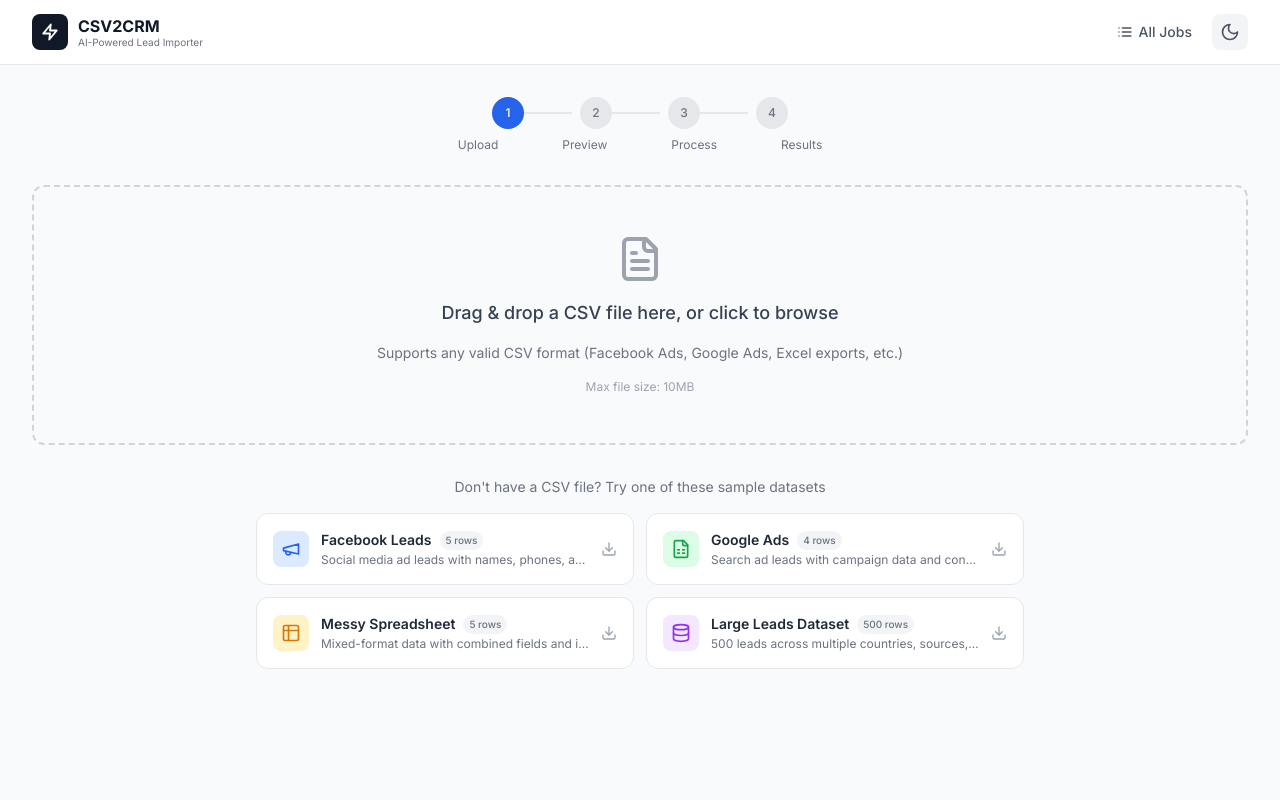
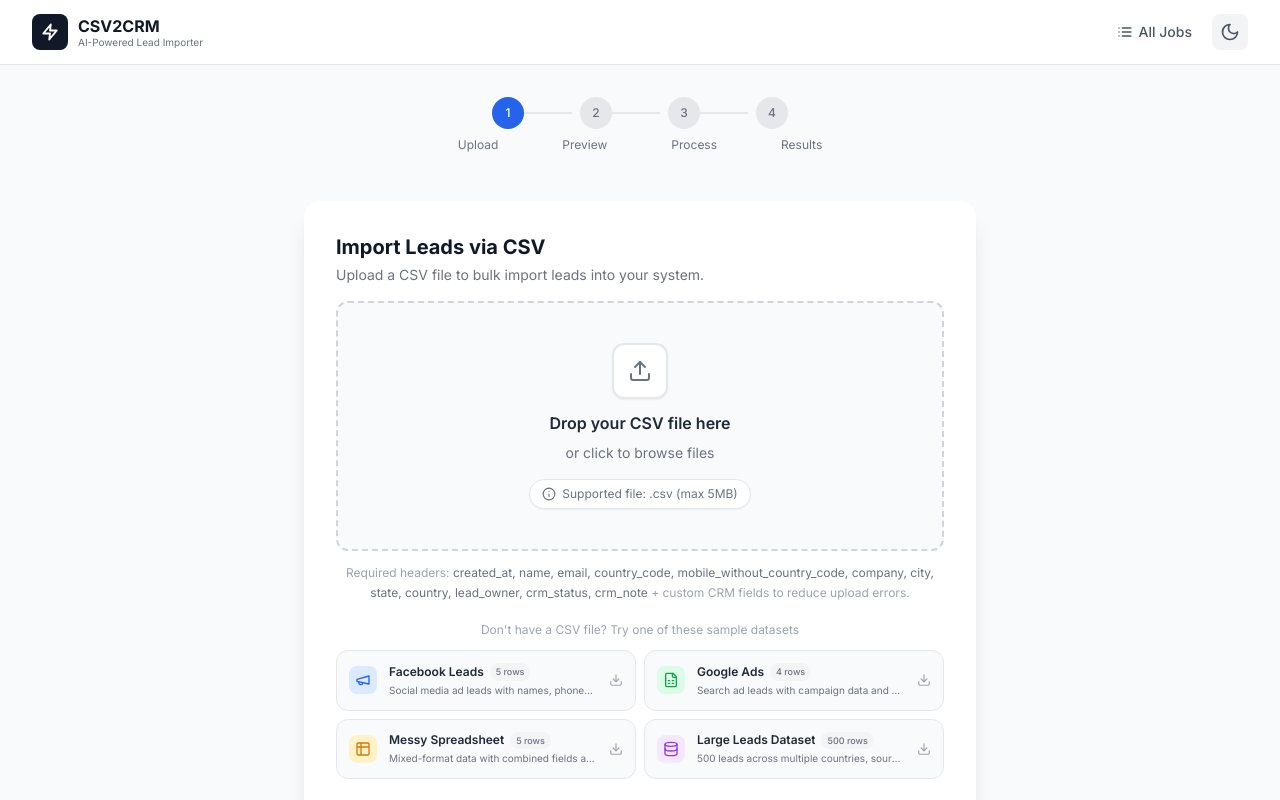
Before and after one commit to Agamya-Samuel/csv2crm, a Next.js app in the folder apps/web/: page / in a window 1280 px wide. Shown: the top 800 px of the page. Built offline with nearby package versions, Linux system fonts and the light colour scheme; no server answers.

Commit message:
feat: redesign FileUploader as GrowEasy-style modal card including embedded sample files

```diff
--- a/apps/web/src/components/FileUploader.tsx
+++ b/apps/web/src/components/FileUploader.tsx
@@ -2,15 +2,53 @@
 
 import { useCallback, useState } from "react";
 import { useDropzone } from "react-dropzone";
-import { Upload, FileText, AlertCircle } from "lucide-react";
+import { Upload, AlertCircle, Download, Info, FileSpreadsheet, Megaphone, Table2, Database } from "lucide-react";
+
+const SAMPLE_FILES = [
+  {
+    name: "Facebook Leads",
+    filename: "facebook-leads.csv",
+    description: "Social media ad leads with names, phones, and lead status",
+    rows: "5 rows",
+    icon: <Megaphone className="w-4 h-4" />,
+    color: "text-blue-600 bg-blue-100 dark:text-blue-400 dark:bg-blue-900/30",
+  },
+  {
+    name: "Google Ads",
+    filename: "google-ads.csv",
+    description: "Search ad leads with campaign data and contact info",
+    rows: "4 rows",
+    icon: <FileSpreadsheet className="w-4 h-4" />,
+    color: "text-green-600 bg-green-100 dark:text-green-400 dark:bg-green-900/30",
+  },
+  {
+    name: "Messy Spreadsheet",
+    filename: "messy-spreadsheet.csv",
+    description: "Mixed-format data with combined fields and inconsistent columns",
+    rows: "5 rows",
+    icon: <Table2 className="w-4 h-4" />,
+    color: "text-amber-600 bg-amber-100 dark:text-amber-400 dark:bg-amber-900/30",
+  },
+  {
+    name: "Large Leads Dataset",
+    filename: "large-leads-dataset.csv",
+    description: "500 leads across multiple countries, sources, and statuses",
+    rows: "500 rows",
+    icon: <Database className="w-4 h-4" />,
+    color: "text-purple-600 bg-purple-100 dark:text-purple-400 dark:bg-purple-900/30",
+  },
+];
 
 interface FileUploaderProps {
   onFileSelect: (file: File) => void;
   isUploading: boolean;
   error: string | null;
+  onCancel: () => void;
 }
 
-export default function FileUploader({ onFileSelect, isUploading, error }: FileUploaderProps) {
+const REQUIRED_HEADERS = "created_at, name, email, country_code, mobile_without_country_code, company, city, state, country, lead_owner, crm_status, crm_note";
+
+export default function FileUploader({ onFileSelect, isUploading, error, onCancel }: FileUploaderProps) {
   const [selectedFile, setSelectedFile] = useState<File | null>(null);
 
   const onDrop = useCallback(
@@ -27,76 +65,157 @@ export default function FileUploader({ onFileSelect, isUploading, error }: FileU
     onDrop,
     accept: { "text/csv": [".csv"] },
     maxFiles: 1,
-    maxSize: 10 * 1024 * 1024,
+    maxSize: 5 * 1024 * 1024,
     disabled: isUploading,
   });
 
   return (
-    <div className="w-full max-w-7xl mx-auto">
+    <div className="flex items-start justify-center py-4">
+      <div className="w-full max-w-2xl bg-white dark:bg-gray-900 rounded-2xl shadow-xl overflow-hidden">
+        {/* Header */}
+        <div className="px-8 pt-8 pb-4">
+          <h2 className="text-xl font-bold text-gray-900 dark:text-white">
+            Import Leads via CSV
+          </h2>
+          <p className="text-sm text-gray-500 dark:text-gray-400 mt-1">
+            Upload a CSV file to bulk import leads into your system.
+          </p>
+        </div>
+
+        {/* Body */}
+        <div className="px-8 pb-6">
+          {/* Drop zone */}
           <div
             {...getRootProps()}
             className={`
-          relative border-2 border-dashed rounded-xl p-12 text-center cursor-pointer
+              relative border-2 border-dashed rounded-xl p-10 text-center cursor-pointer
               transition-all duration-200 ease-in-out
               ${isDragActive
-            ? "border-blue-500 bg-blue-50 dark:bg-blue-950/30"
-            : "border-gray-300 dark:border-gray-600 hover:border-blue-400 dark:hover:border-blue-500"
+                ? "border-orange-400 bg-orange-50 dark:bg-orange-950/20"
+                : "border-gray-300 dark:border-gray-600 hover:border-orange-400 dark:hover:border-orange-500 bg-gray-50 dark:bg-gray-800/50"
               }
               ${isUploading ? "opacity-50 cursor-not-allowed" : ""}
             `}
           >
             <input {...getInputProps()} />
 
-        <div className="flex flex-col items-center gap-4">
-          {isDragActive ? (
-            <Upload className="w-12 h-12 text-blue-500" />
+            <div className="flex flex-col items-center gap-3">
+              {/* Upload icon */}
+              <div className="w-14 h-14 rounded-xl border-2 border-gray-200 dark:border-gray-600 bg-white dark:bg-gray-800 flex items-center justify-center shadow-sm">
+                {isUploading ? (
+                  <div className="animate-spin rounded-full h-6 w-6 border-b-2 border-orange-500" />
                 ) : (
-            <FileText className="w-12 h-12 text-gray-400 dark:text-gray-500" />
+                  <Upload className="w-6 h-6 text-gray-500 dark:text-gray-400" />
                 )}
+              </div>
 
               {isUploading ? (
-            <div className="flex items-center gap-2">
-              <div className="animate-spin rounded-full h-5 w-5 border-b-2 border-blue-500" />
-              <span className="text-gray-600 dark:text-gray-400">Uploading...</span>
-            </div>
+                <p className="text-base font-semibold text-gray-700 dark:text-gray-300">
+                  Uploading...
+                </p>
               ) : isDragActive ? (
-            <p className="text-lg font-medium text-blue-600 dark:text-blue-400">
+                <p className="text-base font-semibold text-orange-600 dark:text-orange-400">
                   Drop your CSV file here
                 </p>
               ) : (
                 <>
-              <p className="text-lg font-medium text-gray-700 dark:text-gray-300">
-                Drag & drop a CSV file here, or click to browse
+                  <p className="text-base font-semibold text-gray-800 dark:text-gray-200">
+                    Drop your CSV file here
                   </p>
-              <p className="text-sm text-gray-500 dark:text-gray-400">
-                Supports any valid CSV format (Facebook Ads, Google Ads, Excel exports, etc.)
+                  <p className="text-sm text-gray-500 dark:text-gray-400 -mt-1">
+                    or click to browse files
                   </p>
-              <p className="text-xs text-gray-400 dark:text-gray-500">Max file size: 10MB</p>
                 </>
               )}
+
+              {/* Supported file badge */}
+              <div className="flex items-center gap-1.5 px-3 py-1.5 rounded-full bg-white dark:bg-gray-700 border border-gray-200 dark:border-gray-600 text-xs text-gray-500 dark:text-gray-400 shadow-sm mt-1">
+                <Info className="w-3.5 h-3.5 flex-shrink-0" />
+                <span>Supported file: .csv (max 5MB)</span>
+              </div>
             </div>
           </div>
 
-      {selectedFile && !isUploading && (
-        <div className="mt-4 p-3 bg-gray-50 dark:bg-gray-800 rounded-lg flex items-center gap-3">
-          <FileText className="w-5 h-5 text-gray-500 dark:text-gray-400" />
+          {/* Required headers info */}
+          <p className="text-xs text-gray-400 dark:text-gray-500 text-center mt-3 leading-relaxed px-2">
+            Required headers: <span className="text-gray-500 dark:text-gray-400">{REQUIRED_HEADERS}</span>
+            {" "}+ custom CRM fields to reduce upload errors.
+          </p>
+
+          {/* Sample files section */}
+          <div className="mt-5">
+            <p className="text-xs text-gray-400 dark:text-gray-500 text-center mb-3">
+              Don&apos;t have a CSV file? Try one of these sample datasets
+            </p>
+            <div className="grid grid-cols-1 sm:grid-cols-2 gap-2">
+              {SAMPLE_FILES.map((file) => (
+                <a
+                  key={file.filename}
+                  href={`/samples/${file.filename}`}
+                  download
+                  className="group flex items-center gap-3 p-3 rounded-xl border border-gray-200
+                    dark:border-gray-700 bg-gray-50 dark:bg-gray-800/60
+                    hover:border-orange-300 dark:hover:border-orange-600
+                    hover:bg-orange-50 dark:hover:bg-orange-900/10
+                    transition-all duration-200"
+                >
+                  <div className={`p-1.5 rounded-lg flex-shrink-0 ${file.color}`}>
+                    {file.icon}
+                  </div>
                   <div className="flex-1 min-w-0">
-            <p className="text-sm font-medium text-gray-700 dark:text-gray-300 truncate">
-              {selectedFile.name}
+                    <div className="flex items-center gap-1.5">
+                      <p className="text-xs font-semibold text-gray-800 dark:text-gray-200
+                        group-hover:text-orange-600 dark:group-hover:text-orange-400 transition-colors truncate">
+                        {file.name}
                       </p>
-            <p className="text-xs text-gray-500 dark:text-gray-400">
-              {(selectedFile.size / 1024).toFixed(1)} KB
+                      <span className="text-[9px] px-1.5 py-0.5 rounded-full bg-gray-100 dark:bg-gray-700
+                        text-gray-500 dark:text-gray-400 font-medium flex-shrink-0">
+                        {file.rows}
+                      </span>
+                    </div>
+                    <p className="text-[10px] text-gray-500 dark:text-gray-400 mt-0.5 truncate">
+                      {file.description}
                     </p>
                   </div>
+                  <Download className="w-3.5 h-3.5 text-gray-400 group-hover:text-orange-500 transition-colors flex-shrink-0" />
+                </a>
+              ))}
             </div>
-      )}
+          </div>
 
+          {/* Error */}
           {error && (
             <div className="mt-4 p-3 bg-red-50 dark:bg-red-950/30 border border-red-200 dark:border-red-800 rounded-lg flex items-center gap-3">
-          <AlertCircle className="w-5 h-5 text-red-500" />
+              <AlertCircle className="w-5 h-5 text-red-500 flex-shrink-0" />
               <p className="text-sm text-red-600 dark:text-red-400">{error}</p>
             </div>
           )}
         </div>
+
+        {/* Footer */}
+        <div className="px-8 py-5 border-t border-gray-100 dark:border-gray-800 flex items-center justify-between gap-4">
+          <button
+            onClick={onCancel}
+            disabled={isUploading}
+            className="px-6 py-2.5 text-sm font-semibold text-gray-700 dark:text-gray-300
+              hover:text-gray-900 dark:hover:text-white transition-colors duration-200
+              disabled:opacity-50 disabled:cursor-not-allowed"
+          >
+            Cancel
+          </button>
+
+          <button
+            onClick={() => selectedFile && onFileSelect(selectedFile)}
+            disabled={!selectedFile || isUploading}
+            className="flex-1 max-w-[260px] px-6 py-2.5 rounded-xl text-sm font-semibold text-white
+              transition-all duration-200 shadow-md
+              disabled:opacity-40 disabled:cursor-not-allowed
+              bg-orange-500 hover:bg-orange-600 disabled:bg-orange-400"
+          >
+            {isUploading ? "Uploading..." : "Upload File"}
+          </button>
+        </div>
+      </div>
+    </div>
   );
 }
```
Lines whose indentation alone changed are shown as unchanged.
